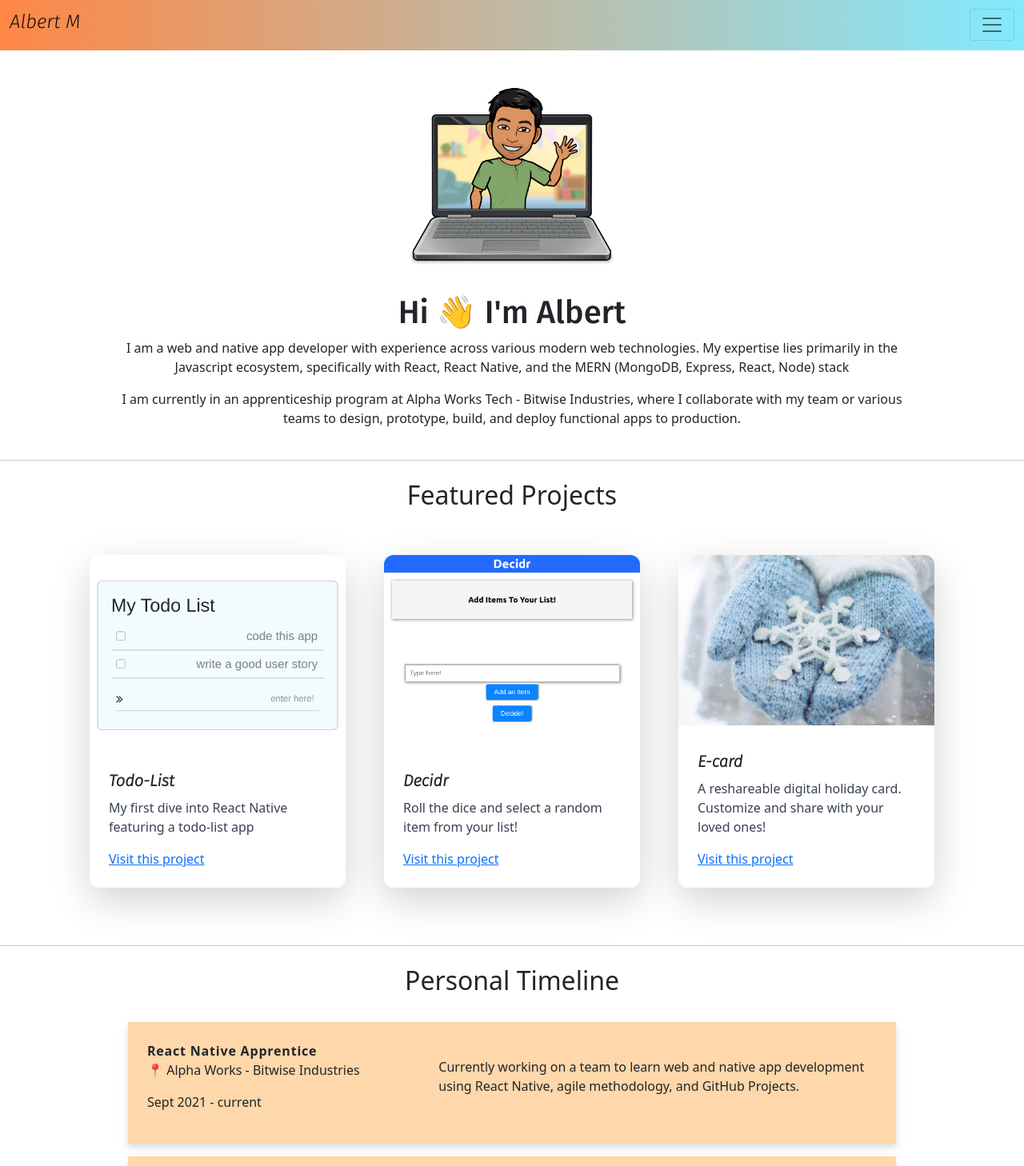
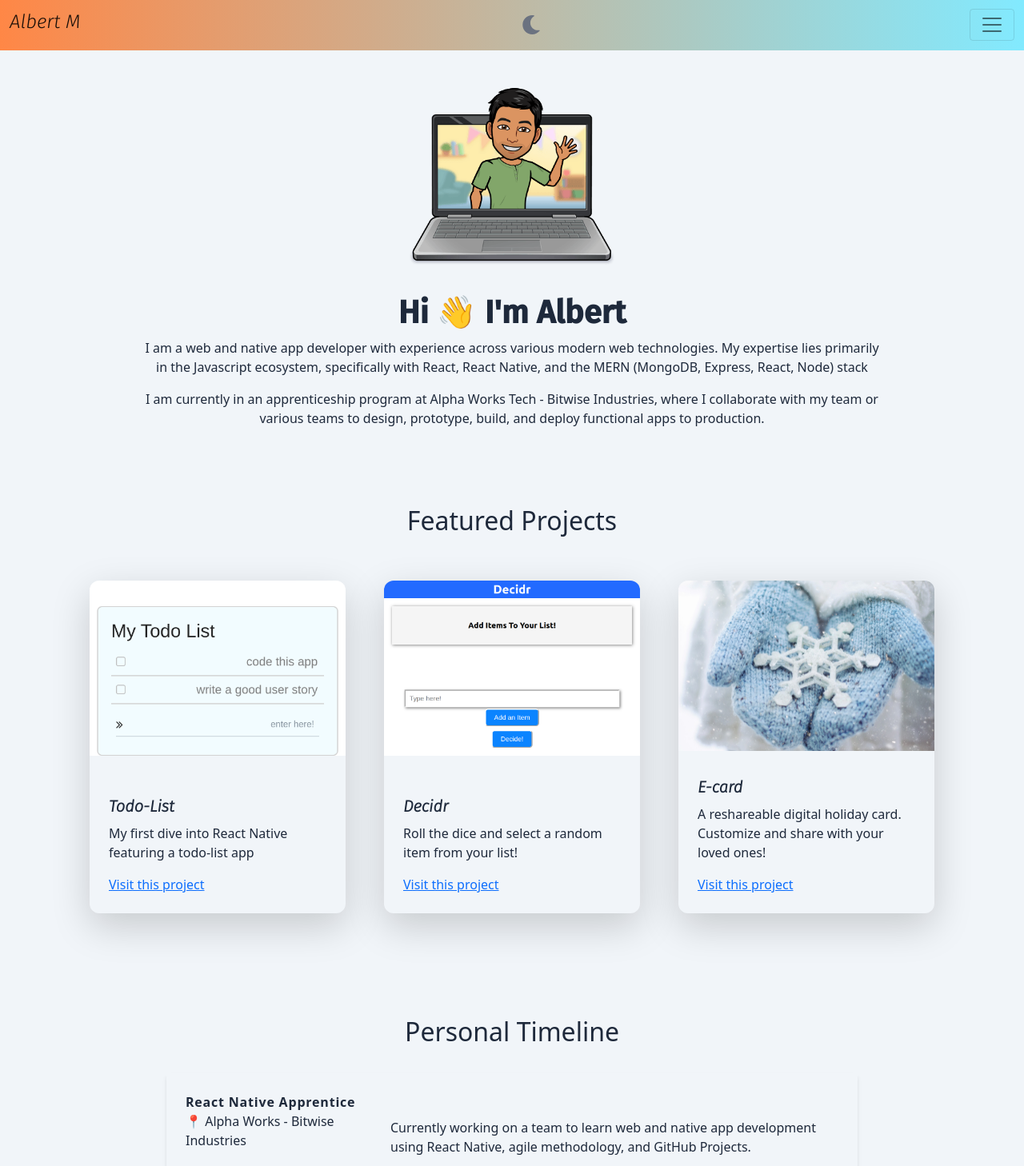
Before and after one commit to alberme/alberme.github.io, a React (Create React App) app: page / in a window 1280 px wide. Shown: the top 1458 px of the page at 80% size. Built offline with nearby package versions, Linux system fonts and the light colour scheme.

Commit message:
feat(dark mode): add dark mode

```diff
--- a/src/App.js
+++ b/src/App.js
@@ -7,7 +7,7 @@ import 'bootstrap/dist/css/bootstrap.min.css';
 
 function App() {
   return (
-    <div className="App">
+    <div className="App bg-slate-100 dark:bg-slate-800 transition-all">
       <HashRouter>
         <Routes>
           <Route path="/" element={<Layout />}>
--- a/src/components/About.js
+++ b/src/components/About.js
@@ -2,7 +2,7 @@ import { Container } from 'react-bootstrap';
 
 export default function About () {
   return (
-    <Container className="p-4" style={{backgroundColor: "whitesmoke"}} fluid>
+    <Container className="p-4" fluid>
       <h2>About</h2>
       <p>
         I am a <strong>passionate</strong>, <strong>self-disciplined</strong>, <strong>dedicated</strong> &amp; <strong>self-taught</strong> developer with the goal of pursuing a
--- a/src/components/HeaderNav.js
+++ b/src/components/HeaderNav.js
@@ -1,7 +1,7 @@
 import { useState } from 'react';
 import { Link } from "react-router-dom"
 import { Navbar as RBNavbar, Nav as RBNav, Container, Offcanvas } from 'react-bootstrap';
-// import { FaCodepen } from '';
+import ThemeToggle from './ThemeToggle';
 
 const HeaderNav = () => {
   const [show, setShow] = useState(false);
@@ -11,7 +11,9 @@ const HeaderNav = () => {
   return (
     <RBNavbar bg="light" expand={false} sticky='top' style={{background: "linear-gradient(90deg, rgba(2,0,36,1) 0%, rgba(255,135,70,1) 0%, rgba(130,234,255,1) 100%)"}}>
       <Container fluid>
+
         <RBNavbar.Brand as={Link} to="/"><h4>Albert M</h4></RBNavbar.Brand>
+        <ThemeToggle />
         <RBNavbar.Toggle aria-controls="offcanvasNavbar" onClick={handleOpen} />
         <RBNavbar.Offcanvas
           id="offcanvasNavbar"
--- a/src/components/Home.js
+++ b/src/components/Home.js
@@ -50,7 +50,7 @@ export default function Home () {
           alt="Alberts Headshot"
         />
         <Intro>
-          <h1>Hi 👋 I'm Albert</h1>
+          <h1 className="font-bold">Hi 👋 I'm Albert</h1>
           <p>
             I am a web and native app developer with experience across various modern web technologies.
             My expertise lies primarily in the Javascript ecosystem,
--- a/src/components/Layout.js
+++ b/src/components/Layout.js
@@ -1,13 +1,17 @@
 import { Outlet } from 'react-router-dom';
 import Header from './HeaderNav'; // rename to Navbar
 import Footer from './Footer';
+import { Main } from './Stack';
+import { ThemeProvider } from './ThemeProvider';
 
 export default function Layout() {
   return (
-    <>
+    <ThemeProvider>
       <Header />
-      <Outlet />
+      <Main>
+        <Outlet />
+      </Main>
       <Footer />
-    </>
+    </ThemeProvider>
   );
 }
--- a/src/components/ProjectCard.js
+++ b/src/components/ProjectCard.js
@@ -20,7 +20,7 @@ const Card = tw.div`
   ease-in-out
   hover:translate-y-1
   hover:scale-110
-  hover:bg-white
+  dark:bg-slate-700
 `
 const Pill = tw.div`
   w-4
@@ -56,8 +56,8 @@ export default function ProjectCard ({ title, description, link, img }) {
       />
       <div className="px-6 py-4">
         <h4 className="font-bold text-xl mb-2">{title}</h4>
-        <p className="text-gray-700 text-base">{description}</p>
-        <a target="_blank" rel="noreferrer" href={link}>Visit this project</a>
+        <p className="text-base">{description}</p>
+        <a className="dark:text-sky-200" target="_blank" rel="noreferrer" href={link}>Visit this project</a>
       </div>
     </Card>
   );
--- a/src/components/Stack.js
+++ b/src/components/Stack.js
@@ -1,21 +1,23 @@
 import tw from 'tailwind-styled-components';
 
-const Layout = tw.div`
-  flex
-  flex-col
-  justify-between
-  m-auto
-  bg-orange-100
-`
+// const Layout = tw.div`
+//   flex
+//   flex-col
+//   justify-between
+//   m-auto
+//   bg-orange-100
+// `
 
 const Main = tw.main`
   flex
   flex-col
   justify-center
   items-center
-  max-w-7xl
+  lg:max-w-[90vw]
   m-auto
   pb-16
+  text-slate-800
+  dark:text-slate-300
 `
 
 const Section = tw.section`
@@ -27,4 +29,4 @@ const Section = tw.section`
   my-4
 `
 
-export { Layout, Main, Section, };
+export { Main, Section, };
--- /dev/null
+++ b/src/components/ThemeProvider.js
@@ -0,0 +1,36 @@
+import { useState, useEffect, createContext } from "react";
+
+const initTheme = () => {
+  const persistentTheme = window.localStorage.getItem('theme');
+  const preferDark = window.matchMedia('(prefers-color-scheme: dark)');
+
+  if (persistentTheme === 'dark' || persistentTheme === 'light') {
+    return persistentTheme;
+  } else if (preferDark.matches) {
+    return 'dark';
+  } else {
+    return 'light';
+  }
+};
+
+export const ThemeContext = createContext();
+
+export const ThemeProvider = ({ children }) => {
+  const [activeTheme, setActiveTheme] = useState(initTheme());
+
+  useEffect(() => {
+    const root = window.document.documentElement;
+    const inactiveTheme = activeTheme === 'light' ? 'dark' : 'light';
+
+    root.classList.remove(inactiveTheme);
+    root.classList.add(activeTheme);
+
+    localStorage.setItem('theme', activeTheme);
+  }, [activeTheme]);
+
+  return (
+    <ThemeContext.Provider value={{ activeTheme, setActiveTheme }}>
+      {children}
+    </ThemeContext.Provider>
+  );
+};
--- /dev/null
+++ b/src/components/ThemeToggle.js
@@ -0,0 +1,28 @@
+import tw from 'tailwind-styled-components';
+import { FaSun, FaMoon } from 'react-icons/fa';
+import { useContext } from 'react';
+import { ThemeContext } from './ThemeProvider';
+
+const Toggle = tw.button`
+  transition
+  duration-500
+  ease-in-out
+  rounded-full
+  p-2
+  text-gray-500
+  dark:text-slate-100
+  text-2xl
+  cursor-pointer
+`
+
+export default function ThemeToggle() {
+  const { activeTheme, setActiveTheme } = useContext(ThemeContext);
+
+  return (
+    <Toggle
+      onClick={() => setActiveTheme(activeTheme === 'light' ? 'dark' : 'light')}
+    >
+      { activeTheme === 'light' ? <FaMoon />: <FaSun /> }
+    </Toggle>
+  );
+};
--- a/src/components/Timeline.js
+++ b/src/components/Timeline.js
@@ -3,12 +3,12 @@ import styled from 'styled-components';
 
 const TimelineItem = tw.div`
   flex
-  justify-center
+  justify-between
   items-center
   h-50
   w-3/4
-  drop-shadow-lg
-  bg-orange-200
+  shadow-md
+  dark:bg-slate-700
   p-2
   m-2
 `
@@ -32,14 +32,14 @@ const TimelineDivider = styled.hr`
 export default function Timeline({ timeline }) {
   return timeline.map((entry, i) => (
     <TimelineItem key={i} >
-      <div className="w-2/3 p-3">
+      <div className="min-w-[16rem] p-3">
         <strong className='tracking-wider'>{entry.title}</strong>
         <br />
         <p>📍&nbsp;{entry.location}</p>
         <p>{entry.date}</p>
       </div>
-      <TimelineDivider />
-      <div className='p-3'>
+      {/* <TimelineDivider /> */}
+      <div className='mr-auto p-3'>
         <p>{entry.description}</p>
       </div>
     </TimelineItem>
--- a/tailwind.config.js
+++ b/tailwind.config.js
@@ -1,4 +1,5 @@
 module.exports = {
+  darkMode: 'class',
   mode: 'jit',
   purge: [
     './public/**/*.html',
```
